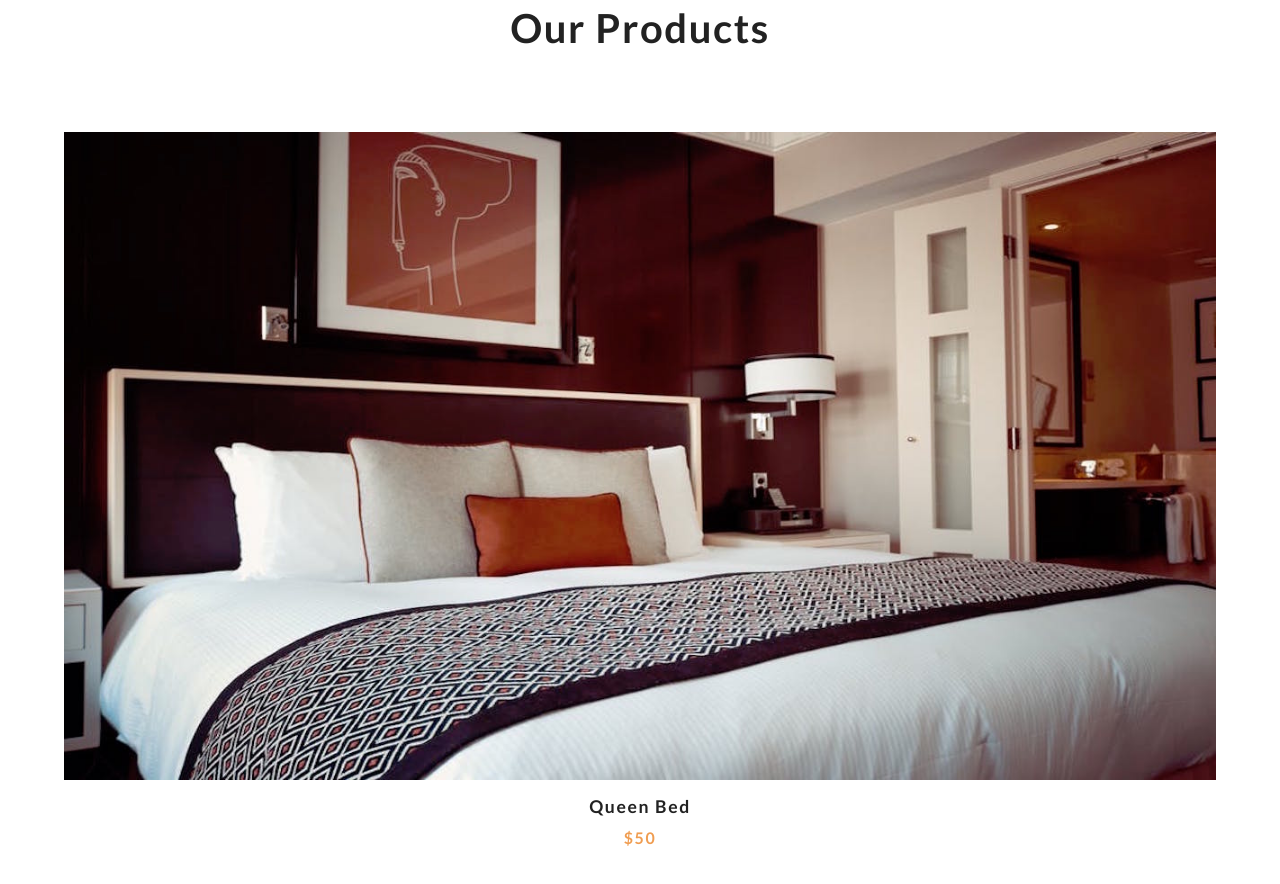
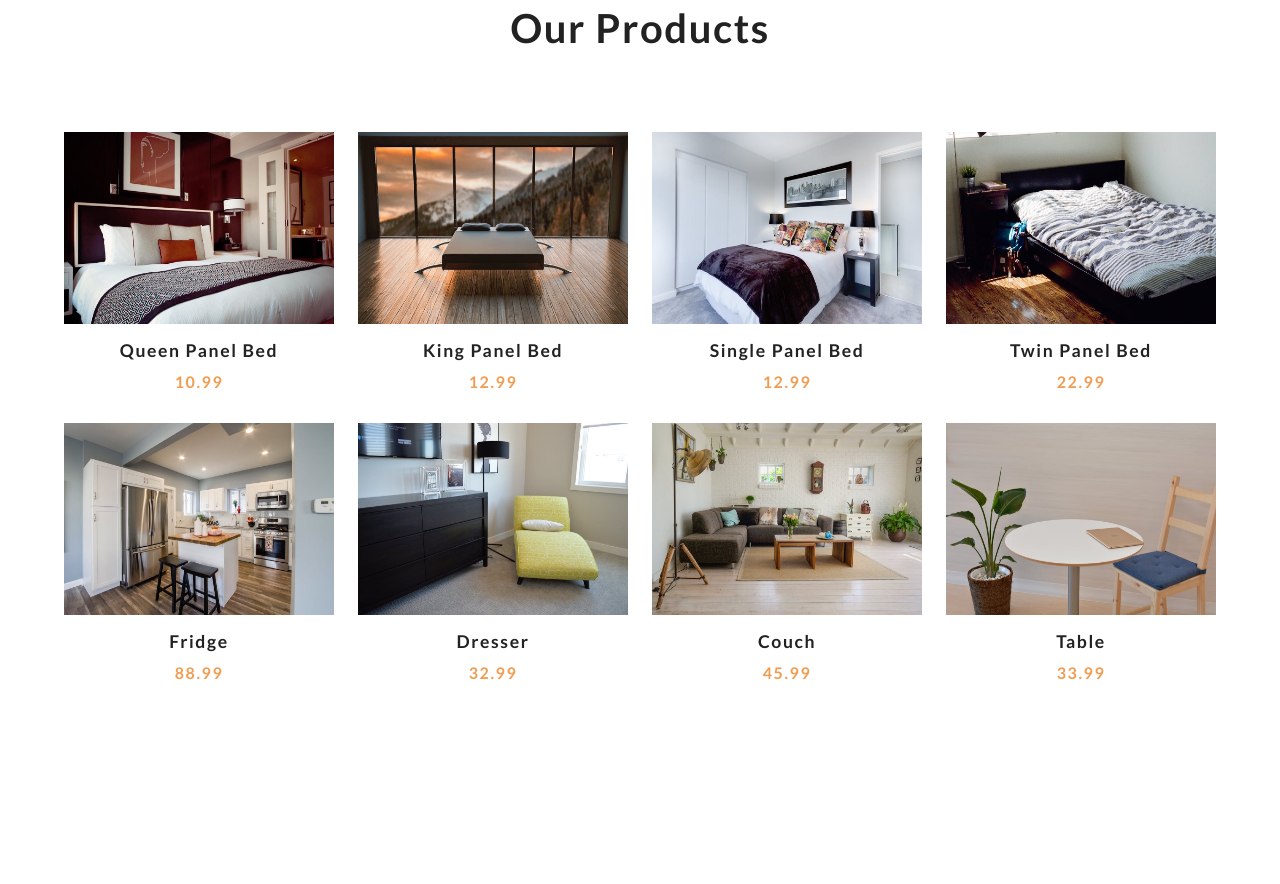
Before and after one commit to imranradzmi89/shoppingCart, a plain HTML site: page index.html in a window 1280 px wide. Shown: the part 860-1744 px from the top of the page. After the commit the page ends 1606 px from the top, so only its background shows below. Drawn offline with Linux system fonts and the light colour scheme.

Commit message:
dynamically added products

```diff
--- a/app.js
+++ b/app.js
@@ -37,7 +37,23 @@ class Products {
 //displaying products
 class UI {
     displayProducts(products) {
-        console.log(products)
+        let result = '';
+        //dynamically add products into result's HTML string
+        products.forEach(product => {
+            result += `
+            <article class="product">
+                <div class="img-container">
+                    <img src=${product.image} alt="" class="product-img">
+                    <button class="bag-btn" data-id=${product.id}>
+                        <i class="fas fa-shopping-cart">Add to Cart</i>
+                    </button>
+                </div>
+                <h3>${product.title}</h3>
+                <h4>${product.price}</h4>
+            </article>
+            `
+        })
+        productsDOM.innerHTML = result;
     }
 }
 
--- a/index.html
+++ b/index.html
@@ -44,16 +44,7 @@
             <h2>our products</h2>
         </div>
         <div class="products-center">
-            <article class="product">
-                <div class="img-container">
-                    <img src="../images/product-1.jpeg" alt="" class="product-img">
-                    <button class="bag-btn">
-                        <i class="fas fa-shopping-cart">Add to Cart</i>
-                    </button>
-                </div>
-                <h3>queen bed</h3>
-                <h4>$50</h4>
-            </article>
+
 
         </div>
 
--- a/styles/styles.css
+++ b/styles/styles.css
@@ -1,4 +1,5 @@
 @import url("https://fonts.googleapis.com/css?family=Lato:400,700");
+
 :root {
   --primaryColor: #f09d51;
   --mainWhite: #fff;
@@ -17,7 +18,6 @@ body {
   background: var(--mainWhite);
   font-family: "Lato", sans-serif;
 }
-
 /* --------------- Navbar ---------------- */
 .navbar {
   position: sticky;
@@ -70,7 +70,7 @@ body {
   padding: 2rem;
 }
 .banner-title {
-  font-size: 3rem;
+  font-size: 3.4rem;
   text-transform: uppercase;
   letter-spacing: var(--mainSpacing);
   margin-bottom: 3rem;
@@ -108,7 +108,7 @@ body {
   margin: 0 auto;
   max-width: 1170px;
   display: grid;
-  grid-template-columns: repeat(auto-fit, minmax(300px, 1fr));
+  grid-template-columns: repeat(auto-fit, minmax(260px, 1fr));
   grid-column-gap: 1.5rem;
   grid-row-gap: 2rem;
 }
@@ -118,7 +118,7 @@ body {
 }
 .bag-btn {
   position: absolute;
-  top: 80%;
+  top: 70%;
   right: 0;
   background: var(--primaryColor);
   border: none;
@@ -163,6 +163,8 @@ body {
   color: var(--primaryColor);
   text-align: center;
 }
+
+/* ---------------End of Products ---------------- */
 /* --------------- Cart ---------------- */
 .cart-overlay {
   position: fixed;
@@ -245,6 +247,7 @@ body {
   cursor: pointer;
 }
 /*---------- End of Cart Item -------------------- */
+
 .cart-footer {
   margin-top: 2rem;
   letter-spacing: var(--mainSpacing);
@@ -254,3 +257,5 @@ body {
   text-transform: capitalize;
   margin-bottom: 1rem;
 }
+
+/* --------------- End of Cart ---------------- */
```
